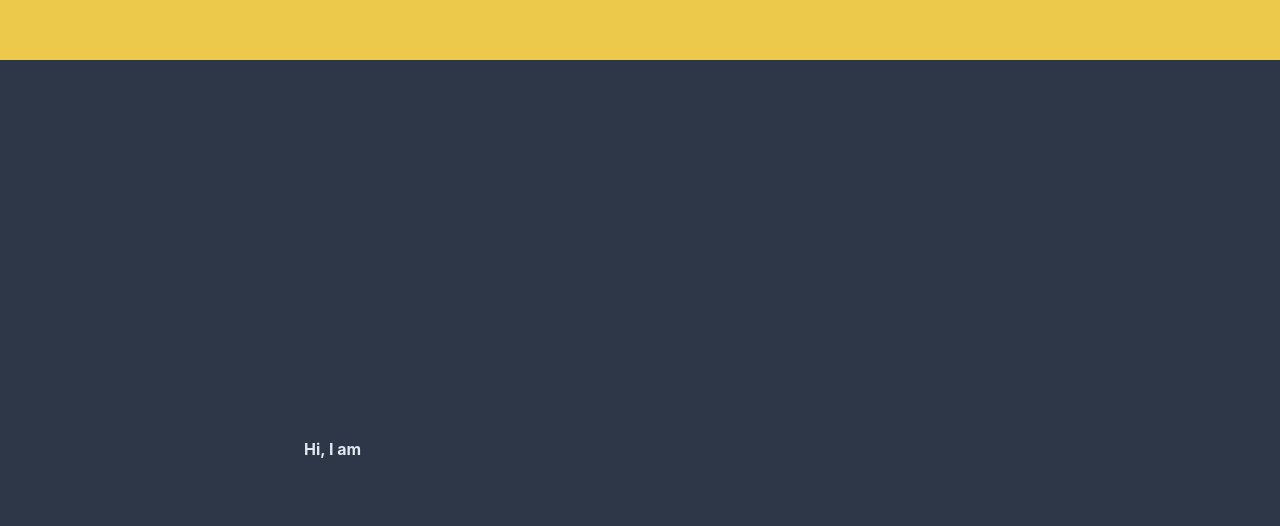
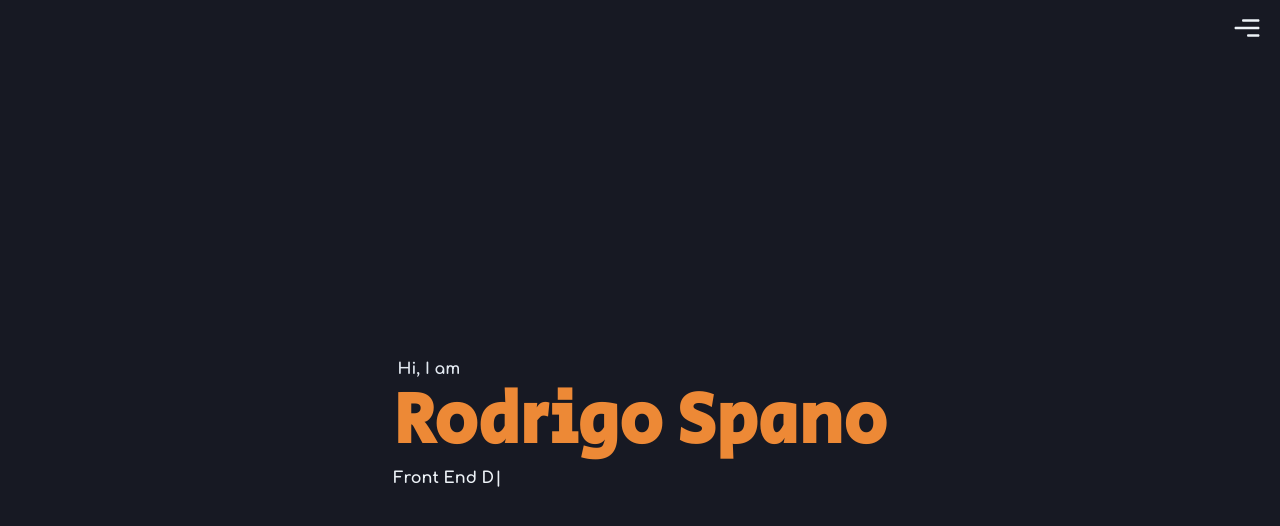
Before and after one commit to RodrigoSpano/Portfolio, a Next.js app: page / in a window 1280 px wide. Shown: the top 526 px of the page. Built offline with nearby package versions, Linux system fonts and the light colour scheme.

Commit message:
termine header y sidebar estetica, queda enlazar los links del sidebar

```diff
--- a/components/header/Header.jsx
+++ b/components/header/Header.jsx
@@ -1,12 +1,26 @@
+import { Box, Heading, Stack } from '@chakra-ui/react'
+import { motion } from 'framer-motion'
 import React from 'react'
-import Me from './Me'
+import Typewriter from 'typewriter-effect'
+
 
 function Header() {
   return (
-    <>
-      <Me />
-    </>
+    <Stack overflow='hidden' minH='60vh' alignItems='center' >
+      <motion.div transition={{duration:2}} animate={{ y: [0,300]}} initial={true} >
+        <Heading as='h3' fontFamily='Comfortaa, cursive' fontSize='md' color='gray.200' pl={1}>Hi, I am</Heading>
+        <Heading as='h1' fontSize='7xl' color='orange.400' fontFamily='Secular One, sans-serif'>Rodrigo Spano</Heading>
+        <Box color='gray.100' fontFamily='Comfortaa, cursive' >
+          <Typewriter
+            options={{
+              strings: ['Front End Developer'],
+              autoStart: true,
+              loop: true,
+            }}/>
+        </Box>
+
+      </motion.div>
+    </Stack>
   )
 }
-
-export default Header
+export default Header;
--- a/components/header/Me.jsx
+++ /dev/null
@@ -1,27 +0,0 @@
-import { Box, Heading, Stack } from '@chakra-ui/react'
-import { motion } from 'framer-motion'
-import React from 'react'
-import Typewriter from 'typewriter-effect'
-
-
-function Me() {
-  return (
-    <Stack overflow='hidden' py={20} fontFamily='Comfortaa, cursive' minH='50vh'  >
-      <motion.div transition={{duration:2}} animate={{ y: [0,300], x:[0, 300] }} initial={true} >
-        <Heading as='h3' fontSize='md' color='gray.200' pl={1}>Hi, I am</Heading>
-        <Heading as='h1' fontSize='6xl' color='orange.400' fontFamily='Secular One, sans-serif'>Rodrigo Spano</Heading>
-        <Box color='gray.100'>
-          <Typewriter
-            options={{
-              strings: ['Front End Developer'],
-              autoStart: true,
-              loop: true,
-            }}/>
-        </Box>
-
-      </motion.div>
-    </Stack>
-  )
-}
-
-export default Me
--- /dev/null
+++ b/components/nav/Drawer.jsx
@@ -0,0 +1,60 @@
+import React, { useRef } from 'react'
+import { Link, Button, Drawer, DrawerBody, DrawerCloseButton, DrawerContent, DrawerFooter, DrawerOverlay, Stack, Text, useDisclosure } from '@chakra-ui/react'
+
+import { CgMenuRight } from 'react-icons/cg'
+import { BsLinkedin } from 'react-icons/bs'
+import { BsGithub } from 'react-icons/bs'
+
+function DrawerNav() {
+  const { isOpen, onOpen, onClose } = useDisclosure()
+  const btnRef = useRef()
+
+  return (
+    <>
+      <Button ref={btnRef} onClick={onOpen} variant='unstyled' color='gray.100' fontSize='3xl' >
+        <CgMenuRight />
+      </Button>
+      <Drawer
+        isOpen={isOpen}
+        placement='right'
+        onClose={onClose}
+        finalFocusRef={btnRef}
+      >
+        <DrawerOverlay />
+        <DrawerContent bgColor='#17192341' borderLeftRadius={20}>
+          <DrawerCloseButton color='white' bgColor='gray.900' w={10} _hover={{bg: 'gray.900'}} />
+          <DrawerBody py='20' userSelect='none' >
+
+            <Stack direction='column' alignItems='center' justifyContent='center' pt={20} gap={5} fontFamily='comfortaa, cursive' >
+              <Text variant='nav'>about me</Text>
+              <Text variant='nav'>projects</Text>
+              <Text variant='nav'>skills</Text>
+              <Text variant='nav'>contact me</Text>
+            </Stack>
+
+          </DrawerBody>
+          <DrawerFooter userSelect='none' >
+
+            <Stack direction='row' mx='auto'>
+              <Link href={'https://www.linkedin.com/in/rodrigospano/'} isExternal >
+                <Stack direction='row' color='gray.100' bgColor='blue.600' px={5} borderRadius={5} alignItems='center' cursor='pointer' >
+                  <BsLinkedin />
+                  <Text >Linkedin</Text>
+                </Stack>
+              </Link>
+              <Link href={'https://github.com/RodrigoSpano'} isExternal >
+                <Stack direction='row' alignItems='center' bgColor='gray.700' color='gray.100' px={5} borderRadius={5} cursor='pointer' >
+                  <BsGithub />
+                  <Text>Github</Text>
+                </Stack>
+              </Link>
+            </Stack>
+
+          </DrawerFooter>
+        </DrawerContent>
+      </Drawer>
+    </>
+  )
+}
+
+export default DrawerNav
--- a/components/nav/Navbar.jsx
+++ b/components/nav/Navbar.jsx
@@ -1,10 +1,11 @@
 import { Stack } from '@chakra-ui/react'
 import React from 'react'
+import DrawerNav from './Drawer'
 
 function Navbar() {
   return (
-    <Stack w='100vw' h='60px' bgColor='yellow.400'>
-
+    <Stack w='100vw' h='60px' justifyContent='flex-end' direction='row' p={2}>
+      <DrawerNav />
     </Stack>
   )
 }
--- a/package.json
+++ b/package.json
@@ -16,6 +16,7 @@
     "next": "12.2.1",
     "react": "18.2.0",
     "react-dom": "18.2.0",
+    "react-icons": "^4.4.0",
     "typewriter-effect": "^2.19.0"
   },
   "devDependencies": {
--- a/pages/_app.js
+++ b/pages/_app.js
@@ -1,9 +1,10 @@
 import { ChakraProvider } from '@chakra-ui/react'
+import theme from '../styles/themes'
 import '../styles/globals.css'
 
 function MyApp({ Component, pageProps }) {
   return (
-    <ChakraProvider>
+    <ChakraProvider theme={theme}>
       <Component {...pageProps} />
     </ChakraProvider>
   )
--- a/styles/Home.module.css
+++ b/styles/Home.module.css
@@ -1,6 +1,6 @@
 .container {
   padding: 0;
-  background-color: #2D3748;
+  background-color: #171923;
   min-height: 100vh;
 }
 
--- /dev/null
+++ b/styles/themes.js
@@ -0,0 +1,22 @@
+import { extendTheme } from "@chakra-ui/react";
+
+const themes = extendTheme({
+  components:{
+    Text:{
+      variants:{
+        'nav':{
+          color: 'gray.200',
+          fontSize: '2xl',
+          cursor: 'pointer',
+          transition:'all ease 0.3s',
+          _hover:{
+            color: 'yellow.400',
+            fontSize:'3xl'
+          }
+        }
+      }
+    }
+  }
+})
+
+export default themes
```
Also changed, not shown: 2 other files (tests, documents, lock files or other folders).
